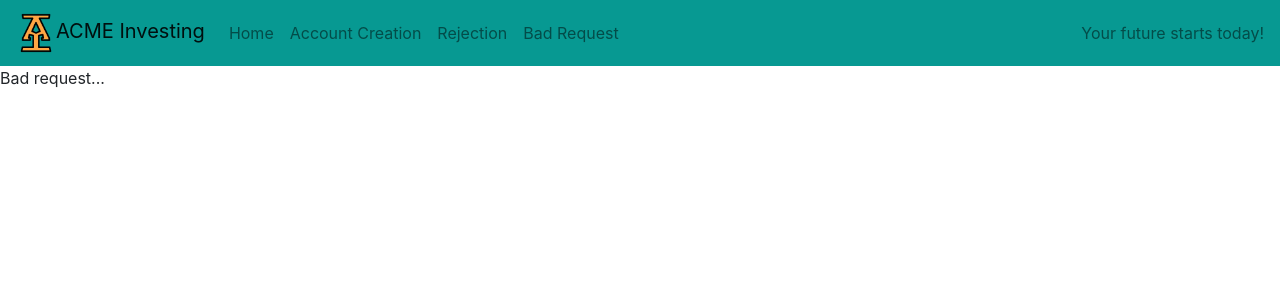
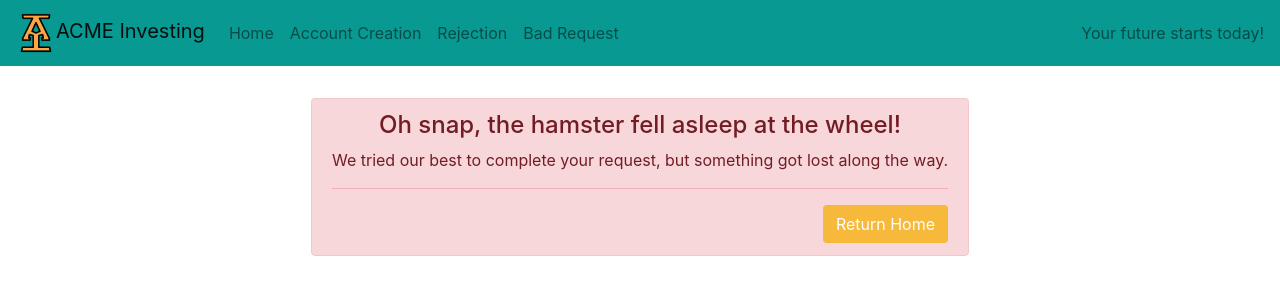
Before and after one commit to jrs-scott/InvestmentQualifier, a React (Create React App) app: page /badrequest in a window 1280 px wide. Shown: the top 300 px of the page. Built offline with nearby package versions, Linux system fonts and the light colour scheme.

Commit message:
Complete default error page styling

```diff
--- a/src/components/Assessment.js
+++ b/src/components/Assessment.js
@@ -121,19 +121,18 @@ class AssessmentForm extends React.Component {
     if (this.state.error) {
       return (
         <Alert show={this.state.error} variant="danger">
-          <Alert.Heading>
+          <Alert.Heading className="text-center">
             Oops, slight problem...
           </Alert.Heading>
           <p>
             An error occurred while trying to submit your form.
           </p>
           <hr />
-          <Button
-            bsPrefix="custom-btn"
-            onClick={() => this.setState({ error: false })}
-          >
+          <div className="d-flex justify-content-end">
+            <Button bsPrefix="custom-btn" onClick={() => this.setState({ error: false })}>
             Try Again
-          </Button>
+            </Button>
+          </div>
         </Alert>
       );
     }
--- a/src/components/BadRequest.js
+++ b/src/components/BadRequest.js
@@ -1,14 +1,36 @@
 import React from 'react';
+import { withRouter } from 'react-router';
 
+import Alert from 'react-bootstrap/Alert';
+import Button from 'react-bootstrap/Button';
+
+/* Suggested Improvements:
+    - Don't use inline styling, create a new class instead
+    - Provide a more professional message :)
+*/
 class BadRequest extends React.Component {
-  // TODO: Style page and add generic message
+  constructor(props){
+    super(props);
+  }
+
   render() {
     return (
-      <div>
-        Bad request...
-      </div>
+      <Alert variant="danger" style={{ 'margin-top': '2rem' }}>
+        <Alert.Heading className="text-center">
+          Oh snap, the hamster fell asleep at the wheel!
+        </Alert.Heading>
+        <p>
+          We tried our best to complete your request, but something got lost along the way.
+        </p>
+        <hr />
+        <div className="d-flex justify-content-end">
+          <Button bsPrefix="custom-btn" onClick={() => this.props.history.push("/")}>
+            Return Home
+          </Button>
+        </div>
+    </Alert>
     );
   }
 }
 
-export default BadRequest;
+export default withRouter(BadRequest);
```
